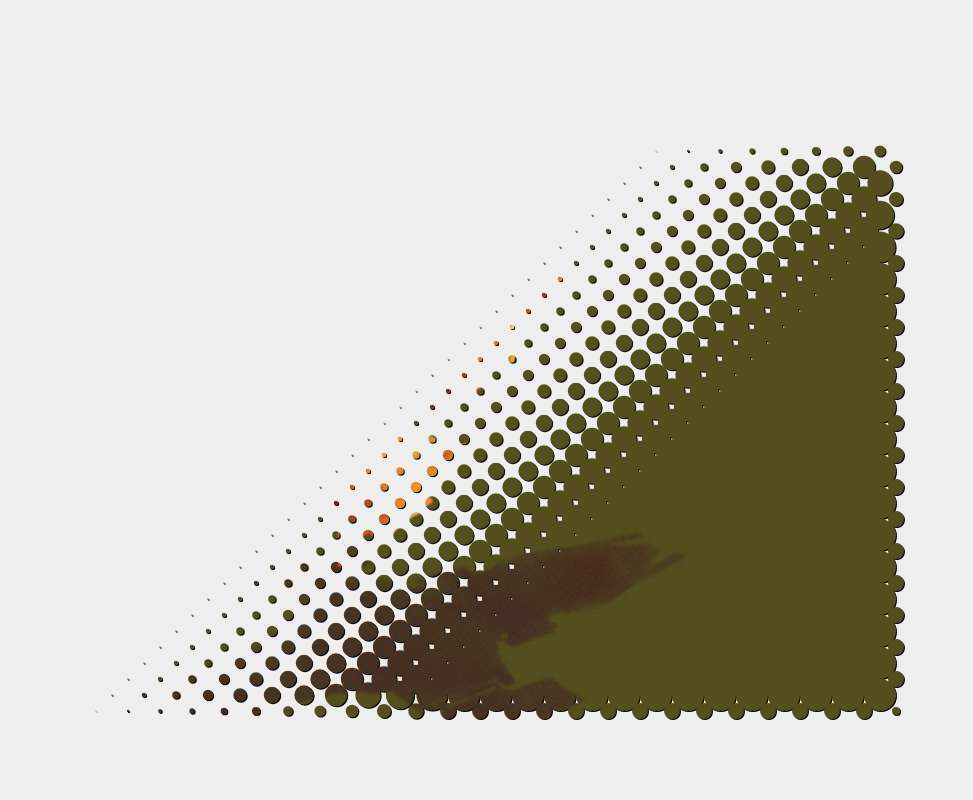
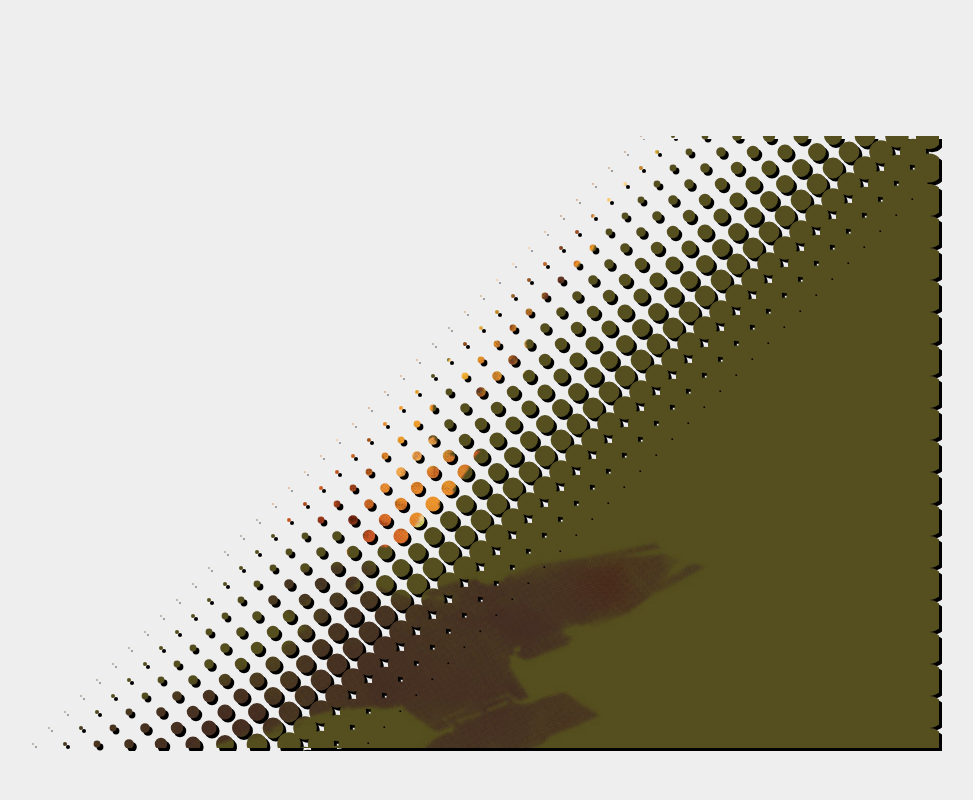
Before and after one commit to jhereg00/halftone-reveal-prototype, a plain HTML site: page index.html in a window 1280 px wide. Shown: the part 1000-1800 px from the top of the page, without its empty margins (306-1279 px from the left). Drawn offline with Linux system fonts and the light colour scheme.

Commit message:
hard edges

```diff
--- a/index.html
+++ b/index.html
@@ -11,8 +11,10 @@
       margin: 110vh 50px;
     }
     canvas {
-      -webkit-filter: drop-shadow(1.5px 1.5px 0px black);
-              filter: drop-shadow(1.5px 1.5px 0px black);
+      display: block;
+      -webkit-filter: drop-shadow(3px 3px 0px black);
+              filter: drop-shadow(3px 3px 0px black);
+      margin: -7px;
     }
     p {
       text-align: center;
--- a/js-src/objects/halftoneReveal.js
+++ b/js-src/objects/halftoneReveal.js
@@ -38,17 +38,17 @@ var Dot = function (gridX, gridY, halftoneReveal) {
   this.x = gridX + (gridY % 2 == 1 && gridX % 2 == 0 ? 1 : 0);
   this.y = gridY;
   // pixel x,y
-  this.ctxX = this.x * DOT_SIZE + DOT_SIZE / 2;
-  this.ctxY = this.y * DOT_SIZE + DOT_SIZE / 2;
+  this.ctxX = this.x * DOT_SIZE;// + DOT_SIZE / 2;
+  this.ctxY = this.y * DOT_SIZE;// + DOT_SIZE / 2;
 
   // parent halftoneReveal
   this.halftoneReveal = halftoneReveal;
 
   this.maxRadius = DOT_SIZE;
-  if (this.x === 0 || this.x >= this.halftoneReveal.dotsX - 1)
-    this.maxRadius /= 2;
-  if (this.y === 0 || this.y >= this.halftoneReveal.dotsY - 1)
-    this.maxRadius /= 2;
+  // if (this.x === 0 || this.x >= this.halftoneReveal.dotsX - 1)
+  //   this.maxRadius /= 2;
+  // if (this.y === 0 || this.y >= this.halftoneReveal.dotsY - 1)
+  //   this.maxRadius /= 2;
 
   // determine when to draw
   this.percentage = (this.x + this.y) / (this.halftoneReveal.dotsX + this.halftoneReveal.dotsY);
@@ -85,8 +85,8 @@ Dot.prototype = {
 var HalftoneReveal = function (baseElement, ratio) {
   this.baseElement = baseElement;
   this.canvas = document.createElement('canvas');
-  this.canvas.width = this.baseElement.offsetWidth;
-  this.canvas.height = ratio ? this.baseElement.offsetWidth * ratio : this.baseElement.offsetWidth / 2;
+  this.canvas.width = this.baseElement.offsetWidth + 30;
+  this.canvas.height = (ratio ? this.baseElement.offsetWidth * ratio : this.baseElement.offsetWidth / 2) + 30;
   this.baseElement.appendChild(this.canvas);
   this.ctx = this.canvas.getContext('2d');
 
@@ -101,8 +101,8 @@ var HalftoneReveal = function (baseElement, ratio) {
   ]
 
   // make the dots
-  this.dotsX = Math.floor(this.canvas.width / DOT_SIZE);
-  this.dotsY = Math.floor(this.canvas.height / DOT_SIZE);
+  this.dotsX = Math.floor(this.canvas.width / DOT_SIZE) + 1;
+  this.dotsY = Math.floor(this.canvas.height / DOT_SIZE) + 2;
   this.dots = [];
   for (var i = 0, len = this.dotsX * this.dotsY; i < len; i+=2) {
     this.dots.push(new Dot(i % this.dotsX, Math.floor(i / this.dotsX), this));
```
